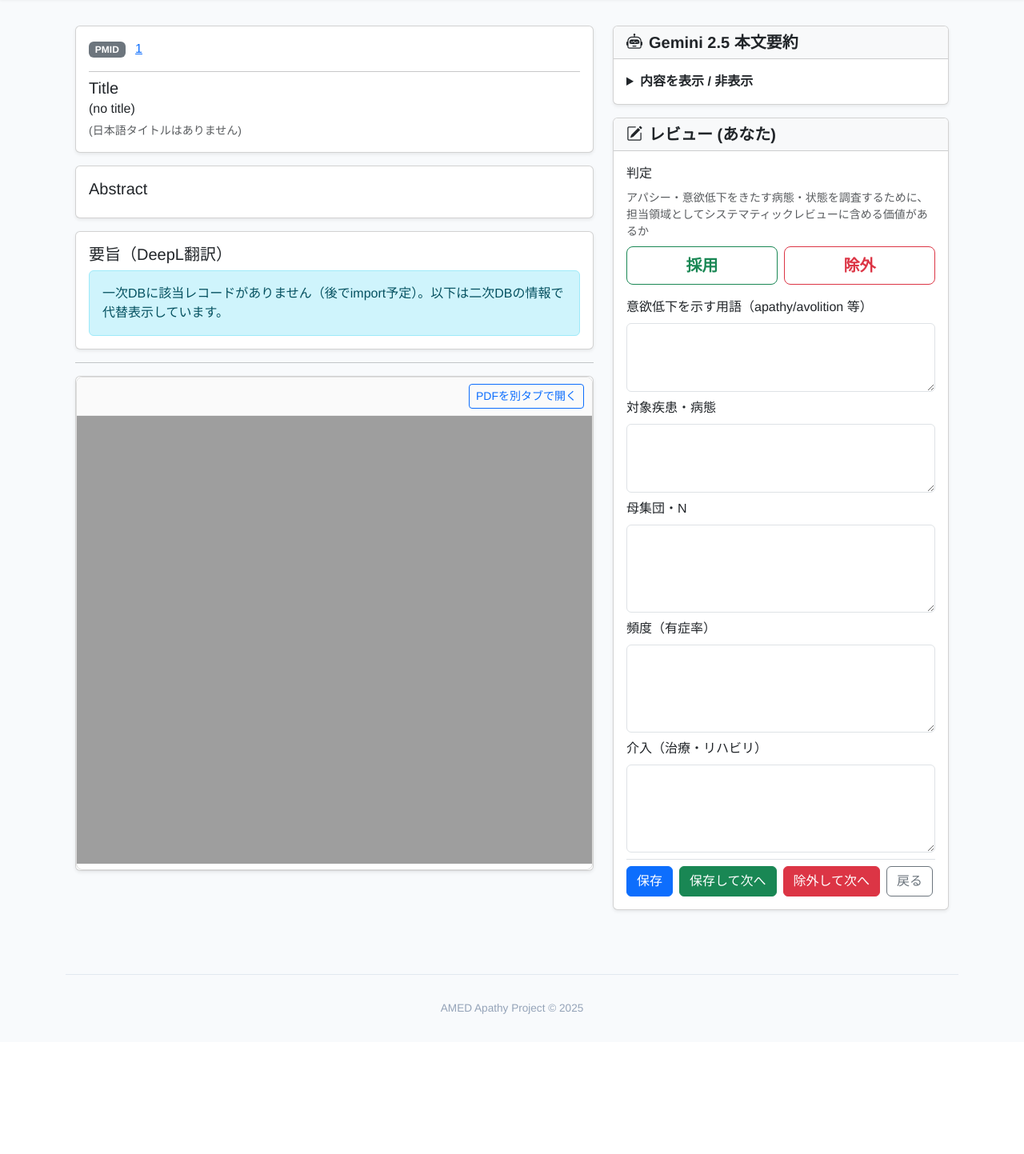
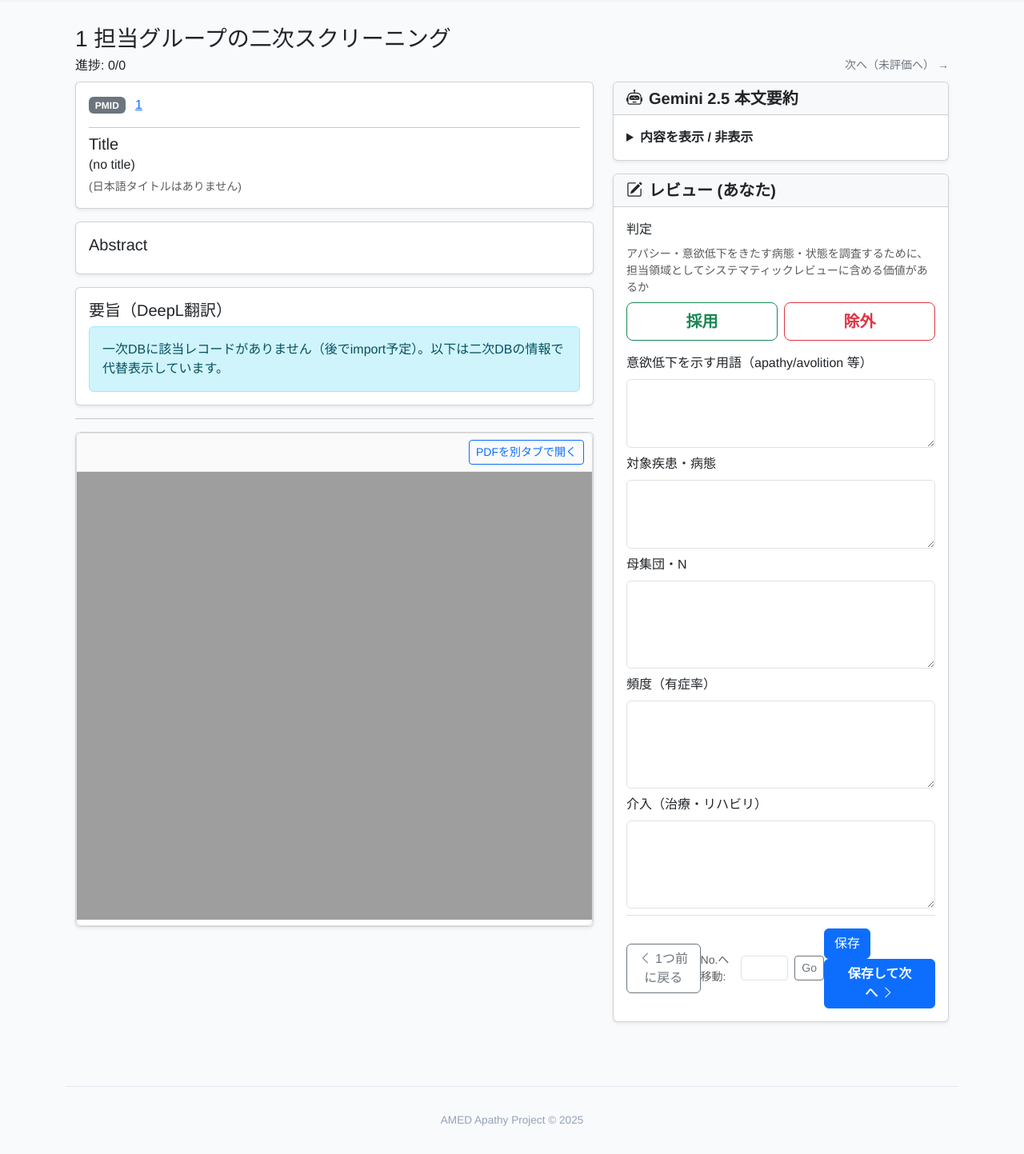
Before and after one commit to kasadera-creator/apathy_screen, a FastAPI app: page /secondary/1/1 in a window 1280 px wide. Shown: the part 68-1511 px from the top of the page at 80% size. Before the commit the page ends 1336 px from the top, so only its background shows below. Run offline with FastAPI, Linux system fonts and the light colour scheme; the visitor is signed in with stand-in values (Sample User, id 1); data comes from the database, SQL or seed files in the repository; data that the repository does not hold is empty.

Commit message:
２次スクリーニングUI改良

```diff
--- a/app/main.py
+++ b/app/main.py
@@ -1867,6 +1867,26 @@ def secondary_review_page(request: Request, group: str, pmid: int):
             pdf_path = Path(pdf_dir) / f"{pmid}.pdf"
             pdf_available = pdf_path.exists()
         # Serialize ORM objects to plain dicts for template safety (avoid DetachedInstanceError)
+        # compute progress for this reviewer within the group
+        try:
+            id_rows = session.exec(select(SecondaryArticle.pmid).where(getattr(SecondaryArticle, f"is_{group}") == True).order_by(SecondaryArticle.pmid)).all()
+            id_list = [int(r) for r in id_rows] if id_rows else []
+        except Exception:
+            id_list = []
+
+        progress_total = len(id_list)
+        if progress_total:
+            done_count = session.exec(select(func.count(SecondaryReview.id)).where(
+                (SecondaryReview.group == group) & (SecondaryReview.reviewer_id == user.id) & (SecondaryReview.pmid.in_(id_list)) & (SecondaryReview.decision != 'pending')
+            )).one()
+        else:
+            done_count = 0
+
+        try:
+            current_index = id_list.index(pmid) + 1 if pmid in id_list else None
+        except Exception:
+            current_index = None
+
         article = _serialize_article(article)
         secondary = _serialize_secondary(secondary)
         auto = _serialize_auto(auto_obj)
@@ -1881,6 +1901,9 @@ def secondary_review_page(request: Request, group: str, pmid: int):
         "auto": auto,
         "auto_error": auto_error,
         "review": review,
+        "progress_done": int(done_count) if isinstance(done_count, (int,)) or hasattr(done_count, '__int__') else int(done_count[0]) if (done_count and isinstance(done_count, tuple)) else int(done_count),
+        "progress_total": progress_total,
+        "current_index": current_index,
         "pdf_available": pdf_available,
         "current_page": "secondary"
     })
@@ -1890,7 +1913,7 @@ def secondary_review_page(request: Request, group: str, pmid: int):
 def secondary_save(request: Request, group: str, pmid: int,
                    decision: str = Form("pending"), final_citation: str = Form(""), final_apathy_terms: str = Form(""),
                    final_target_condition: str = Form(""), final_population_n: str = Form(""), final_prevalence: str = Form(""), final_intervention: str = Form(""),
-                   comment: str = Form(""), action: str = Form("save")):
+                   comment: str = Form(""), action: str = Form("save"), nav: str = Form(None), jump_index: str | None = Form(None)):
     user = get_current_user(request)
     if not user: return RedirectResponse("/login", 303)
     with Session(engine) as session:
@@ -1916,9 +1939,37 @@ def secondary_save(request: Request, group: str, pmid: int,
         review.comment = comment
         review.updated_at = datetime.utcnow().isoformat()
         session.add(review); session.commit()
-
-    if action in ("save_next", "exclude_next"):
+        # compute id list for navigation actions
+        try:
+            id_rows = session.exec(select(SecondaryArticle.pmid).where(getattr(SecondaryArticle, f"is_{group}") == True).order_by(SecondaryArticle.pmid)).all()
+            id_list = [int(r) for r in id_rows] if id_rows else []
+        except Exception:
+            id_list = []
+
+    # Navigation handling
+    if action == 'exclude_next':
         return RedirectResponse(f"/secondary/{group}/next", 303)
+
+    if nav == 'prev' and id_list:
+        try:
+            idx = id_list.index(pmid)
+            target = id_list[idx - 1] if idx > 0 else id_list[0]
+            return RedirectResponse(f"/secondary/{group}/{target}", 303)
+        except ValueError:
+            return RedirectResponse(f"/secondary/{group}/next", 303)
+
+    if nav == 'jump' and id_list and jump_index:
+        try:
+            j = int(jump_index)
+            j = max(1, min(j, len(id_list)))
+            target = id_list[j - 1]
+            return RedirectResponse(f"/secondary/{group}/{target}", 303)
+        except Exception:
+            return RedirectResponse(f"/secondary/{group}/{pmid}", 303)
+
+    if nav == 'next' or action == 'save_next':
+        return RedirectResponse(f"/secondary/{group}/next", 303)
+
     # default: return to same page
     return RedirectResponse(f"/secondary/{group}/{pmid}", 303)
 
--- a/templates/secondary_review.html
+++ b/templates/secondary_review.html
@@ -4,6 +4,20 @@
 
 {% block content %}
 <div class="container-xl">
+  <div class="mb-2">
+    <h3 class="mb-1">{{ SECONDARY_GROUP_LABELS[group] if group in SECONDARY_GROUP_LABELS else group }} 担当グループの二次スクリーニング</h3>
+    <div class="d-flex justify-content-between align-items-center">
+      <div>
+        <div class="mb-0">進捗: {{ progress_done }}/{{ progress_total }}</div>
+        {% if current_index %}
+          <div class="text-muted small">（文献番号: {{ current_index }} / {{ progress_total }}）</div>
+        {% endif %}
+      </div>
+      <div class="text-end small">
+        <a class="text-decoration-none text-secondary" href="/secondary/{{ group }}/next">次へ（未評価へ） →</a>
+      </div>
+    </div>
+  </div>
   <div class="review-layout">
     <div class="review-left">
     <div class="card mb-3 shadow-sm">
@@ -167,11 +181,21 @@
           <textarea class="form-control review-textarea" name="final_intervention" rows="4">{{ review.final_intervention or (auto.auto_intervention if auto else '') }}</textarea>
         </div>
 
-        <div class="d-flex gap-2 pt-2 border-top">
-          <button type="submit" name="action" value="save" class="btn btn-primary">保存</button>
-          <button type="submit" name="action" value="save_next" class="btn btn-success">保存して次へ</button>
-          <button type="submit" name="action" value="exclude_next" class="btn btn-danger">除外して次へ</button>
-          <a href="/secondary" class="btn btn-outline-secondary">戻る</a>
+        <div class="d-flex justify-content-between align-items-center pt-3 border-top">
+          <button class="btn btn-outline-secondary" type="submit" name="nav" value="prev" formnovalidate>
+            <i class="bi bi-chevron-left"></i> 1つ前に戻る
+          </button>
+
+          <div class="d-flex align-items-center gap-2">
+            <span class="small text-muted">No.へ移動:</span>
+            <input type="number" name="jump_index" min="1" max="{{ progress_total }}" class="form-control form-control-sm" style="width:5rem;" />
+            <button class="btn btn-outline-secondary btn-sm" type="submit" name="nav" value="jump" formnovalidate>Go</button>
+          </div>
+
+          <div>
+            <button type="submit" name="action" value="save" class="btn btn-primary">保存</button>
+            <button class="btn btn-primary px-4 fw-bold" type="submit" name="nav" value="next">保存して次へ <i class="bi bi-chevron-right"></i></button>
+          </div>
         </div>
       </form>
       </div>
```
